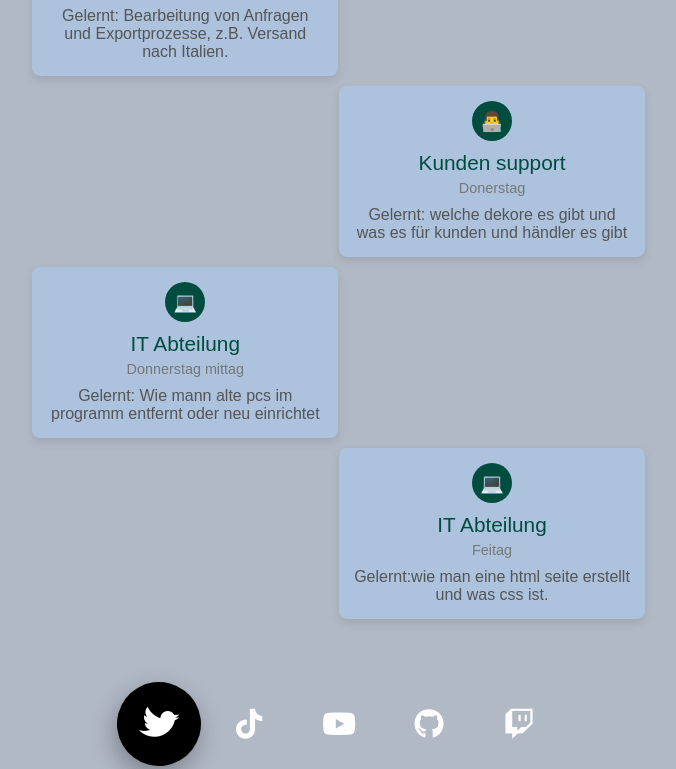
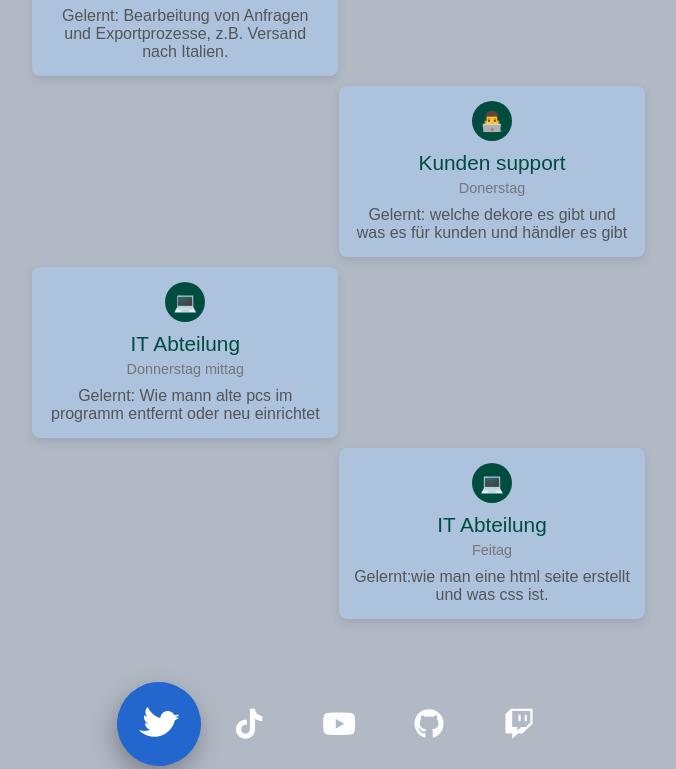
Before and after one commit to KirillGHGYT/praktikum, a plain HTML site: page index.html in a window 1280 px wide. In both pictures the pointer is over the link 460 px from the left and 1297 px from the top of the page. Shown: the part 573-1342 px from the top of the page, without its empty margins (301-977 px from the left). Drawn offline with Linux system fonts and the light colour scheme.

Commit message:
Update index.html

```diff
--- a/index.html
+++ b/index.html
@@ -86,7 +86,7 @@
             color: #fdfdfd;
         }
         .twitter:hover {
-            background-color: #000000;
+            background-color: #2367ce;
             color: #ffffff;
         }
 
```
